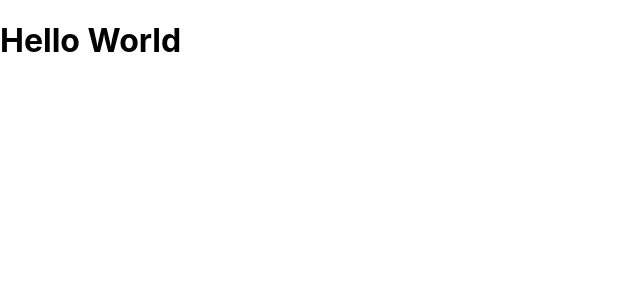
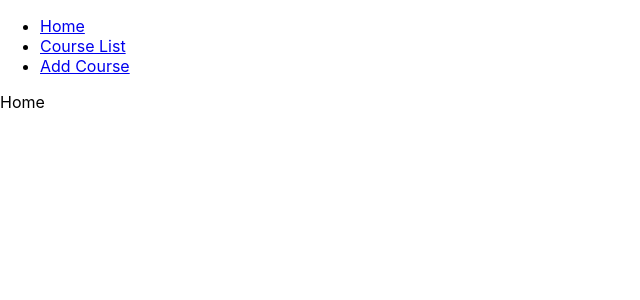
Before and after one commit to andrewzehnder/my-new-repo, a React (Create React App) app in the folder phase-2/phase-2-project-golf/: page / in a window 1280 px wide. Shown: the top 300 px of the page, without its empty margins (0-640 px from the left). Built offline with nearby package versions, Linux system fonts and the light colour scheme.

Commit message:
Adding navigation

```diff
--- a/phase-2/phase-2-project-golf/src/App.js
+++ b/phase-2/phase-2-project-golf/src/App.js
@@ -1,10 +1,21 @@
 import React from 'react';
+import { BrowserRouter as Router, Routes, Route } from 'react-router-dom';
+import AddCourse from './components/AddCourse';
+import CourseList from './components/CourseList';
+import Home from './components/Home'
+import NavBar from './components/NavBar';
 
-function App() {
+
+const  App = () => {
   return (
-    <div className="App">
-     <h1>Hello World</h1>
-    </div>
+    <Router>
+        <NavBar />
+        <Routes>
+          <Route path="/" element={<Home />} />
+          <Route path="/courses" element={<CourseList />} />
+          <Route path="/addcourse" element={<AddCourse />} />
+      </Routes>
+     </Router>
   );
 }
 
--- a/phase-2/phase-2-project-golf/src/components/NavBar.jsx
+++ b/phase-2/phase-2-project-golf/src/components/NavBar.jsx
@@ -1,8 +1,15 @@
 import React from 'react'
+import { Link } from 'react-router-dom'
 
 const NavBar = () => {
   return (
-    <div>NavBar</div>
+    <div>
+        <ul>
+            <li><Link to="/">Home</Link></li>
+            <li><Link to="/courses">Course List</Link></li>
+            <li><Link to="/addcourse">Add Course</Link></li>
+        </ul>
+    </div>
   )
 }
 
```
